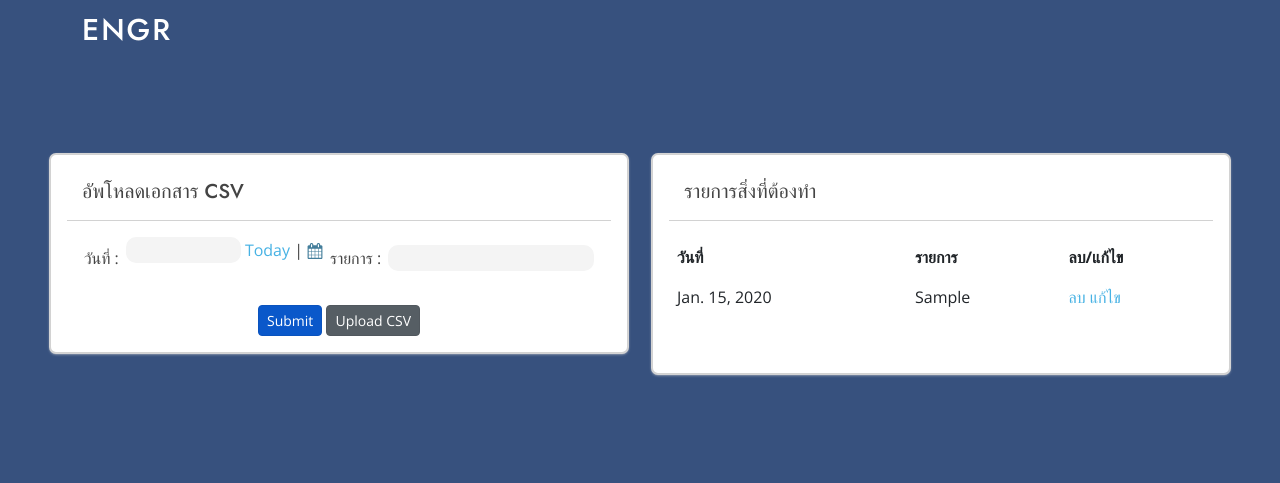
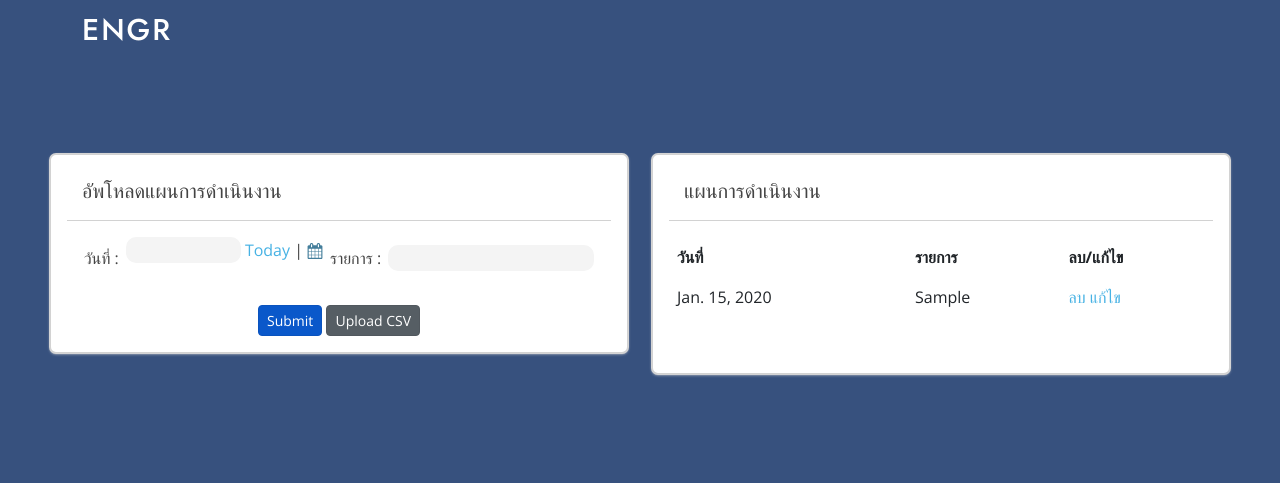
Before and after one commit to 6210612708/project, a Django app: page /home/todolist/ in a window 1280 px wide. Shown: the top 483 px of the page. Run offline with Django 4.2, Linux system fonts and the light colour scheme; tables that the repository leaves empty hold one stand-in row (values such as "Sample post"); some libraries are stand-ins or nearby versions; some web fonts are replaced.

Commit message:
Update todolist.html

```diff
--- a/website/templates/todolist.html
+++ b/website/templates/todolist.html
@@ -24,7 +24,7 @@
                   <div class="card-body">
                     <!-- <h5 class="card-title">Upload CSV</h5> -->
                     <div class="card-header">
-                      <h5 class="card-title">อัพโหลดเอกสาร CSV</h5>
+                      <h5 class="card-title">อัพโหลดแผนการดำเนินงาน</h5>
                     </div>
                     <p class="card-text">
                       <form method="POST" class="text-center">
@@ -48,7 +48,7 @@
                   <div class="card-body">
                     <!-- <h5 class="card-title">รายการสิ่งที่ต้องทำ</h5> -->
                     <div class="card-header">
-                      <h5 class="card-title">รายการสิ่งที่ต้องทำ</h5>
+                      <h5 class="card-title">แผนการดำเนินงาน</h5>
                     </div>
                     <p class="card-text">
                       <table class="table table-borderless">
```
